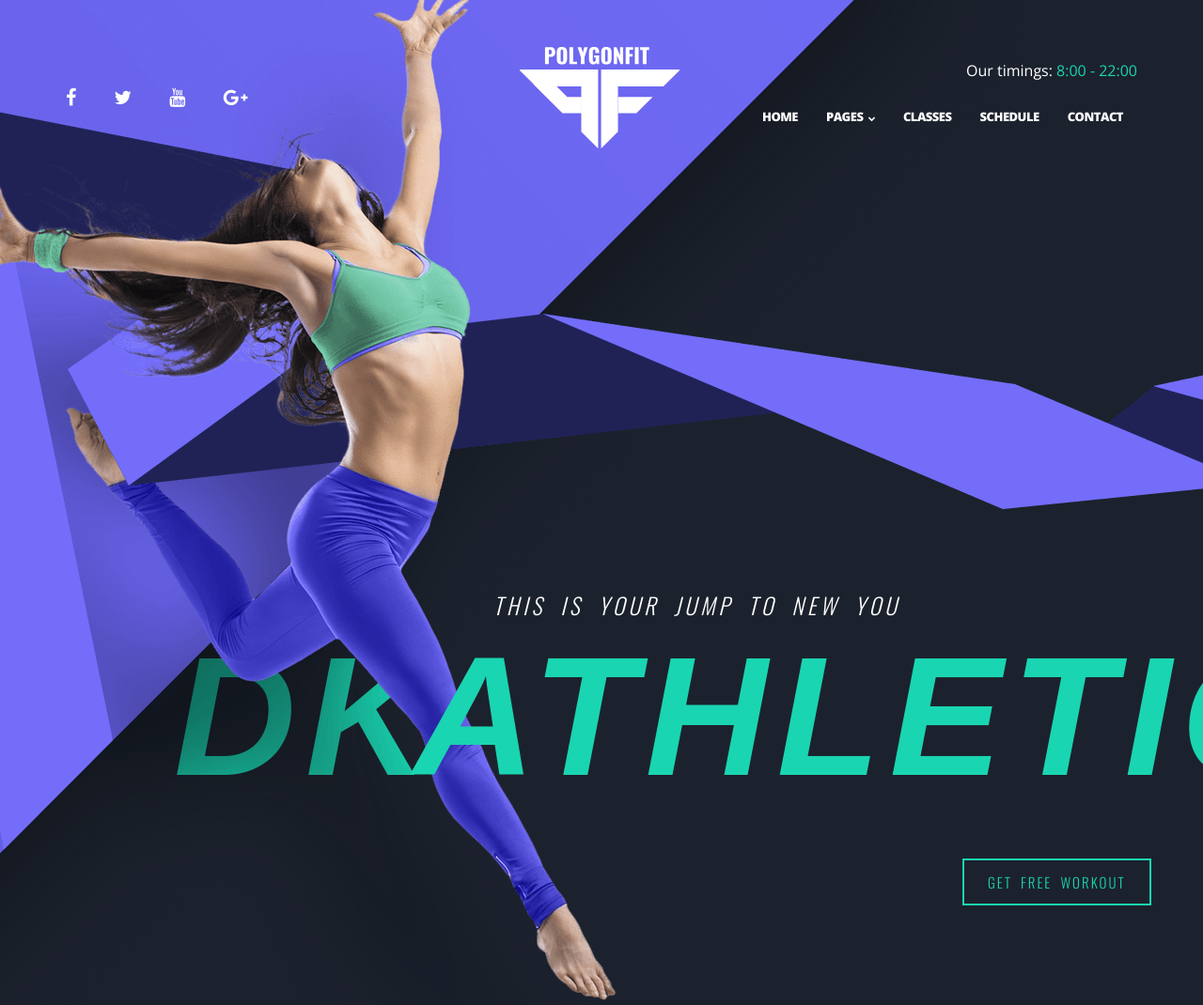
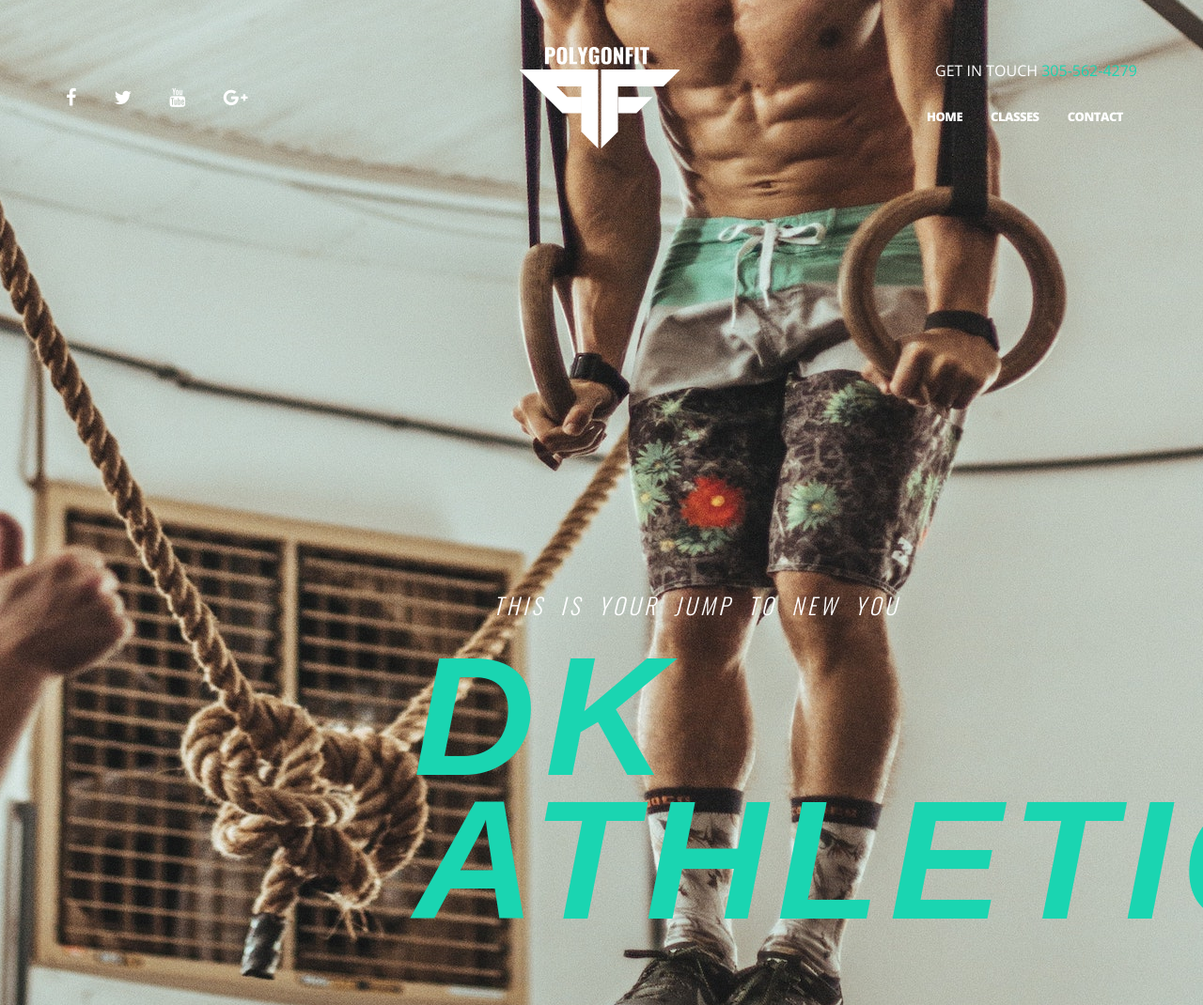
Before and after one commit to Prophecy-WS/dkathletics, a website: page index.html in a window 1280 px wide. Shown: the top 1070 px of the page at 94% size. Drawn offline with nearby package versions, Linux system fonts and the light colour scheme; files whose address does not match are found by name; a web font is replaced by a local one.

Commit message:
background pic update and nav bar edit

```diff
--- a/index.html
+++ b/index.html
@@ -111,13 +111,13 @@
           </div>
           <div class="header__info col-lg-5 col-md-5 col-sm-5 hidden-xs">
             <div class="work-time">
-              <span>Our timings:</span> <span class="time">8:00 - 22:00</span>
+              <span>GET IN TOUCH</span> <span class="time">305-562-4279</span>
             </div>
             <ul class="nav">
               <li class="nav__item">
                 <a href="index.html" data-hover="Home">Home</a>
               </li>
-              <li class="nav__item dropdown">
+              <!-- <li class="nav__item dropdown">
                 <a href="#" data-toggle="dropdown" data-hover="Pages">Pages<i class="fa fa-chevron-down"
                     aria-hidden="true"></i></a>
                 <ul class="dropdown-menu" role="menu">
@@ -131,13 +131,13 @@
                     <a href="aboutUs.html" data-hover="About us">About us</a>
                   </li>
                 </ul>
-              </li>
+              </li> -->
               <li class="nav__item">
                 <a href="allclasses.html" data-hover="Classes">Classes</a>
               </li>
-              <li class="nav__item">
+              <!-- <li class="nav__item">
                 <a href="#" data-hover="Schedule">Schedule</a>
-              </li>
+              </li> -->
               <li class="nav__item">
                 <a href="contact-us.html" data-hover="Contact">Contact</a>
               </li>
@@ -151,13 +151,13 @@
     <div class="main-banner">
       <ul class="banner" id="scene">
         <li class="layer" data-depth="0.05">
-          <div class="content">
+          <!-- <div class="content">
             <span class="big-title under-part">DK</span>
-          </div>
+          </div> -->
         </li>
         <li class="layer" data-depth="0.04">
           <div class="content">
-            <img src="images/girl-2.png" alt="image-1">
+            <img src="images/mu.jpg" alt="ropes">
           </div>
         </li>
         <li class="layer" data-depth="0.30">
@@ -167,17 +167,17 @@
         </li>
         <li class="layer" data-depth="0.2">
           <div class="content">
-            <span class="big-title over-part">Athletics</span>
+            <span class="big-title over-part">dk <br />Athletics</span>
           </div>
         </li>
-        <li class="layer" data-depth="0.15">
+        <!-- <li class="layer" data-depth="0.15">
           <div class="content">
             <a href="#" class="btn primary black">
               <span class="border"></span>
               <span class="btn-content">Get free workout</span>
             </a>
           </div>
-        </li>
+        </li> -->
       </ul>
 
       <!-- START: information -->
@@ -232,7 +232,7 @@
                 <span class="description">This is your big jump to new you</span>
                 <span class="big-title under-part">Poligonal<br />Fitness</span>
                 <div class="work-time">
-                  <span>Our timings:</span> <span class="time">8:00 - 22:00</span>
+                  <span>GET IN TOUCH</span> <span class="time">305-562-4279</span>
                 </div>
                 <a href="#" class="btn primary black static-btn">
                   <span class="border"></span>
```
Also changed, not shown: images/mu.jpg (added), images/ropes.jpg (added).
